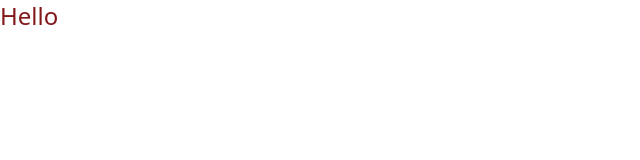
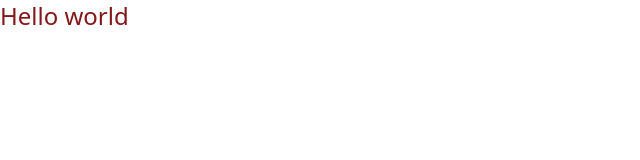
Before and after one commit to Veri-data/Training_Project_React, a React (Vite) app: page / in a window 1280 px wide. Shown: the top 160 px of the page, without its empty margins (0-640 px from the left). Built offline with nearby package versions, Linux system fonts and the light colour scheme.

Commit message:
Add Word sqeleton

```diff
--- a/src/App.jsx
+++ b/src/App.jsx
@@ -6,7 +6,7 @@ import './App.css'
 function App() {
   const [count, setCount] = useState(0)
 
-  return <div className='text-2xl text-red-900'>Hello </div>
+  return <div className='text-2xl text-red-900'>Hello world</div>
 }
 
 export default App
```
